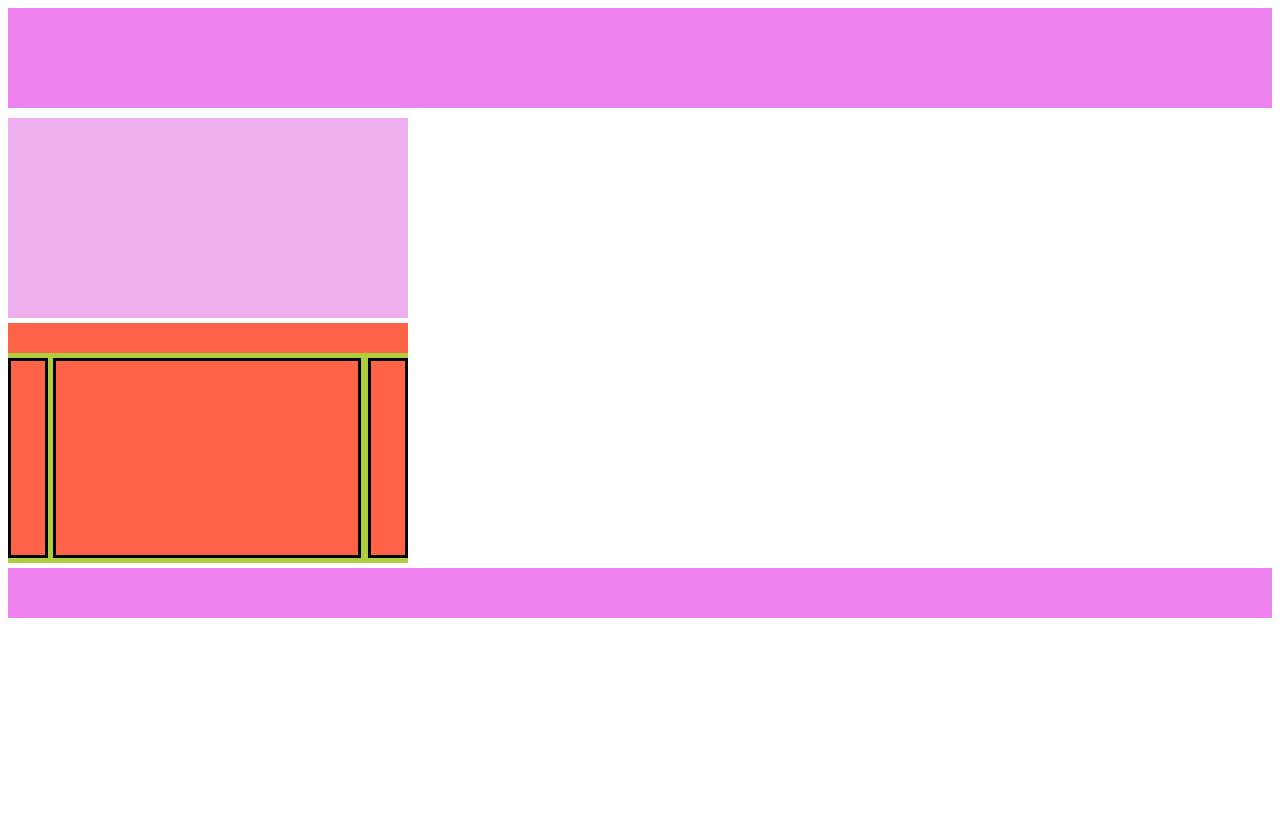
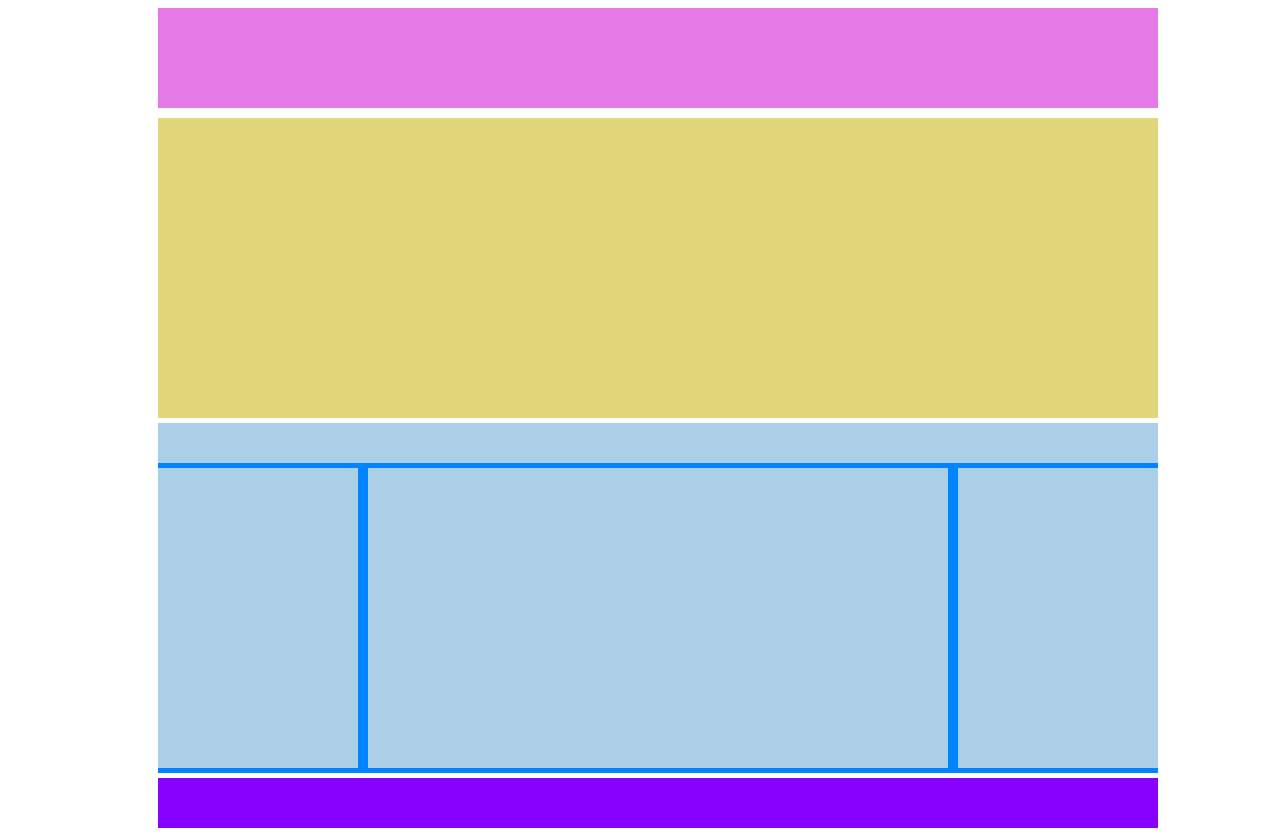
Before and after one commit to Gandalf93/htmlcss-struttura-wp, a plain HTML site: page index.html in a window 1280 px wide. Before the commit the page ends 800 px from the top, so only its background shows below. Drawn offline with Linux system fonts and the light colour scheme.

Commit message:
rifinitura e commenti

```diff
--- a/css/style.css
+++ b/css/style.css
@@ -1,79 +1,67 @@
 *{
-
     box-sizing: border-box;
+}
 
 
+/* inizio header */
+header {
+    height: 100px;
+    background-color:#E579E6;
+    width: 1000px;
+    margin-left: 150px;
 }
 
-header {
-    height: 100px;
-    background-color: violet;
-}
-
+/* inizio main */
 main{
     display: inline-block;
     vertical-align: middle;
+    width: 1000px;
 
-    width: 80%;
     background-color:white;
-
+    margin-left: 150px;
     margin-top: 10px;
-
 }
 
+/* sezione 1 di main */
 .main1{
-    height: 200px;
-    background-color: rgb(238, 175, 238);
-    width: 400px;
+    height: 300px;
+    background-color:#E1D67A;
 }
 
+/* sezione 2 di main  */
 .main2{
-    background-color: rgb(174, 205, 63);
-    height: 240px;
-    width: 400px;
+    background-color: #0185FF;
+    height: 350px;
     margin-top: 5px;
 }
 
-.float{
-
-    background-color: tomato;
-    height: 100%;
-    width: 10%;
-   border: 3px solid black;
+ /* parte alta della "tabella"    */
+ .alto{
+    background-color:#ABCFE7;
+    height: 40px;
 }
 
 
+
+/* parte delle 3 colonne */
+
 .container{
-
-    height: 200px;
+    height: 300px;
     margin-top: 5px;
-
 }
-
 
 .container::after{
     content: ;
     display: table;
     clear: both;
-
-
 }
-
-.alto{
-    background-color: tomato;
-
-    height: 30px;
-
-}
-
-#centrale{
-    float: left;
-    width:77%;
-    margin-left: 5px;
-    margin-right: 5px;
 
 
 
+.float{
+    background-color: #ABCFE7;
+    height: 100%;
+    width: 20%;
 }
 
 #destra{
@@ -84,10 +72,19 @@ main{
     float: left;
 }
 
+#centrale{
+    float: left;
+    width:58%;
+    margin-left: 1%;
+    margin-right: 1%;
+}
 
+/* inizio footer */
 
 footer{
     height: 50px;
-    background-color: violet;
+    background-color:#8801FE;
     margin-top: 5px;
+    width: 1000px;
+    margin-left: 150px;
 }
```
Also changed, not shown: index.html (+6 -1 lines).
